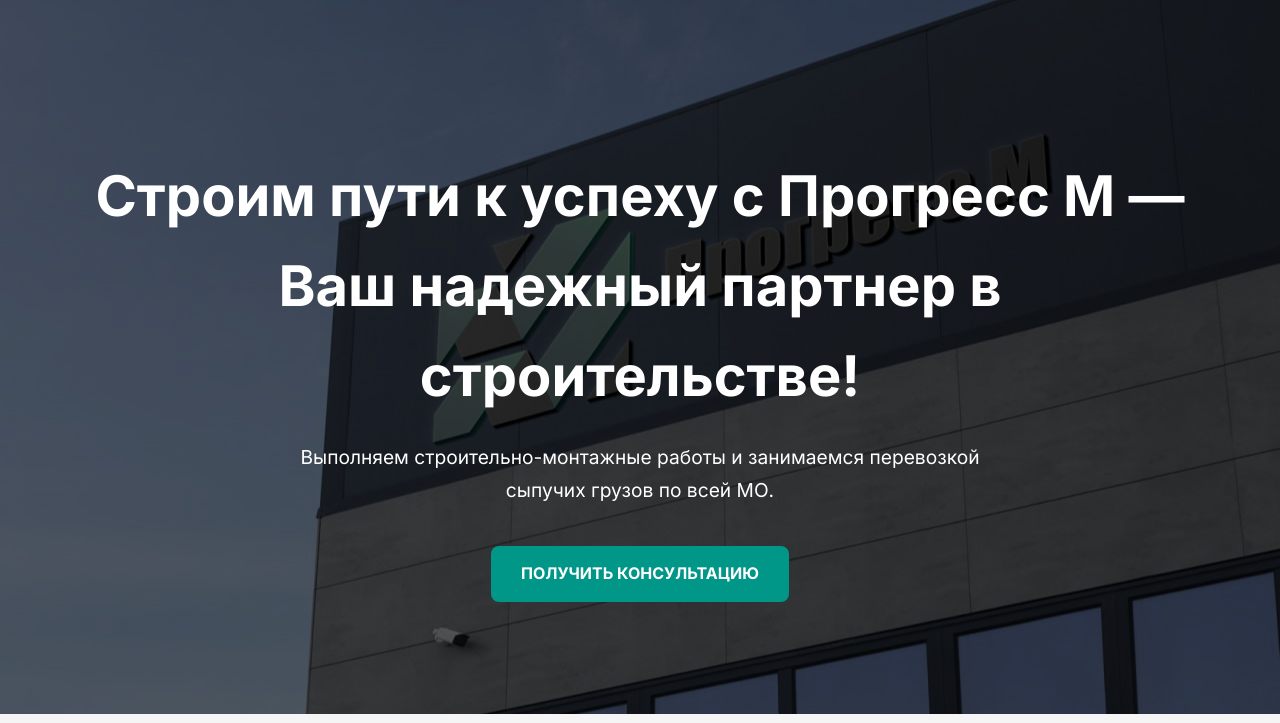
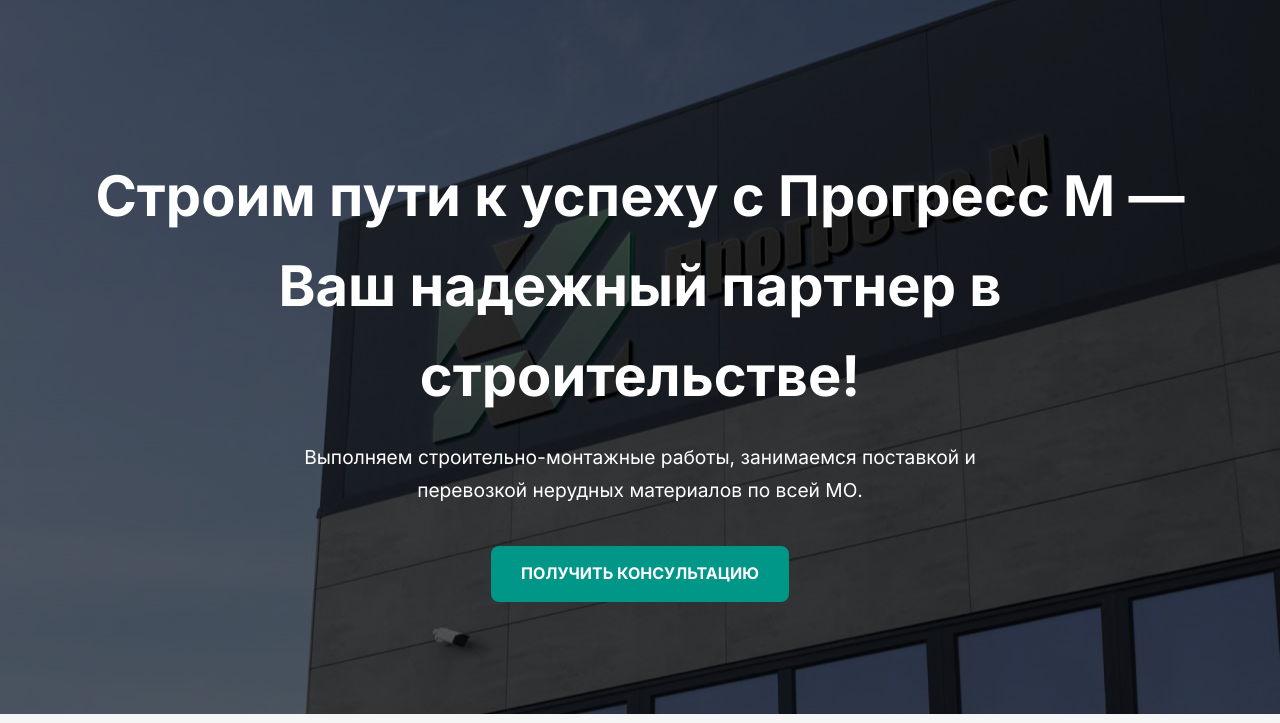
Before and after one commit to blesswrld/progress-m, a website built with Vite: page index.html in a window 1280 px wide. Shown: the part 77-800 px from the top of the page. Built offline with nearby package versions, Linux system fonts and the light colour scheme; some packages are replaced by stand-ins of ours; files whose address does not match are found by name; what just-validate would draw is missing.

```diff
--- a/index.html
+++ b/index.html
@@ -180,8 +180,8 @@
                         в строительстве!
                     </h1>
                     <p class="fade-in-section">
-                        Выполняем строительно-монтажные работы и занимаемся
-                        перевозкой сыпучих грузов по всей МО.
+                        Выполняем строительно-монтажные работы, занимаемся
+                        поставкой и перевозкой нерудных материалов по всей МО.
                     </p>
                     <a href="#contacts" class="btn fade-in-section"
                         >Получить консультацию</a
```
